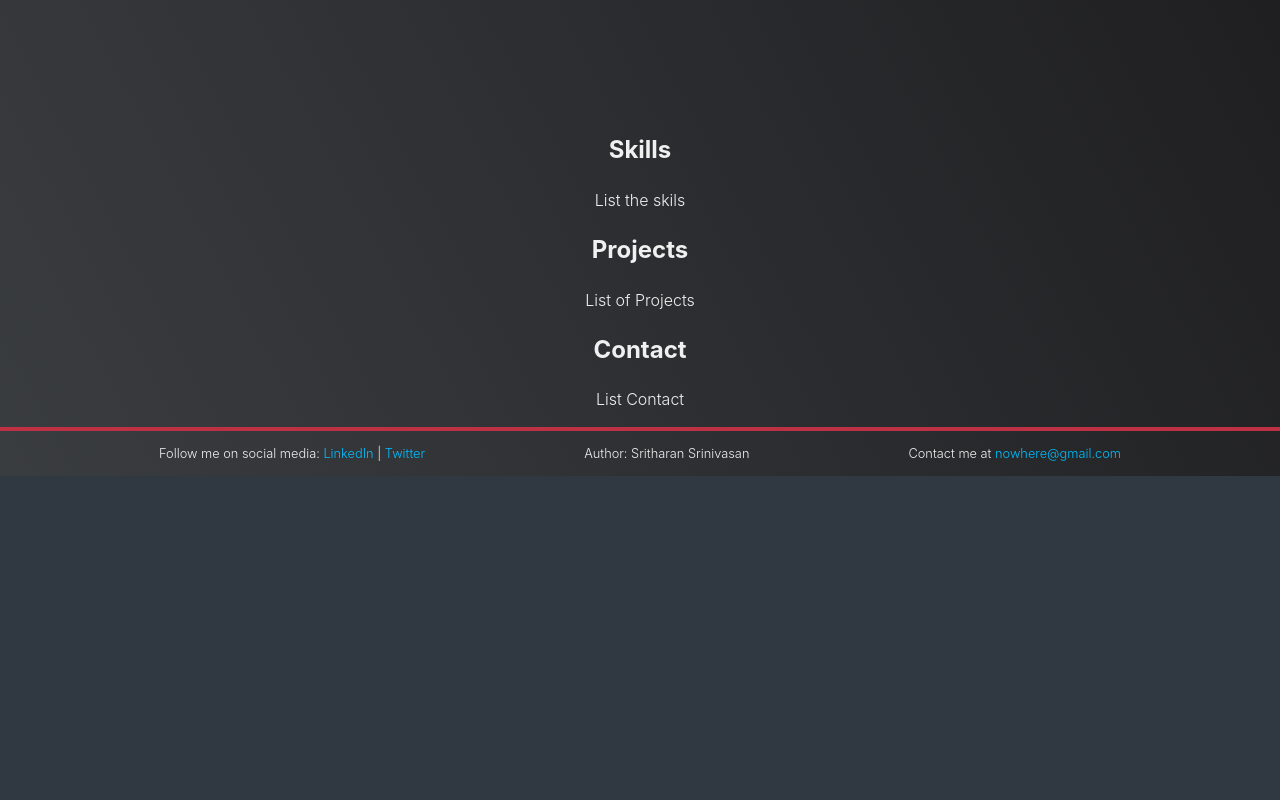
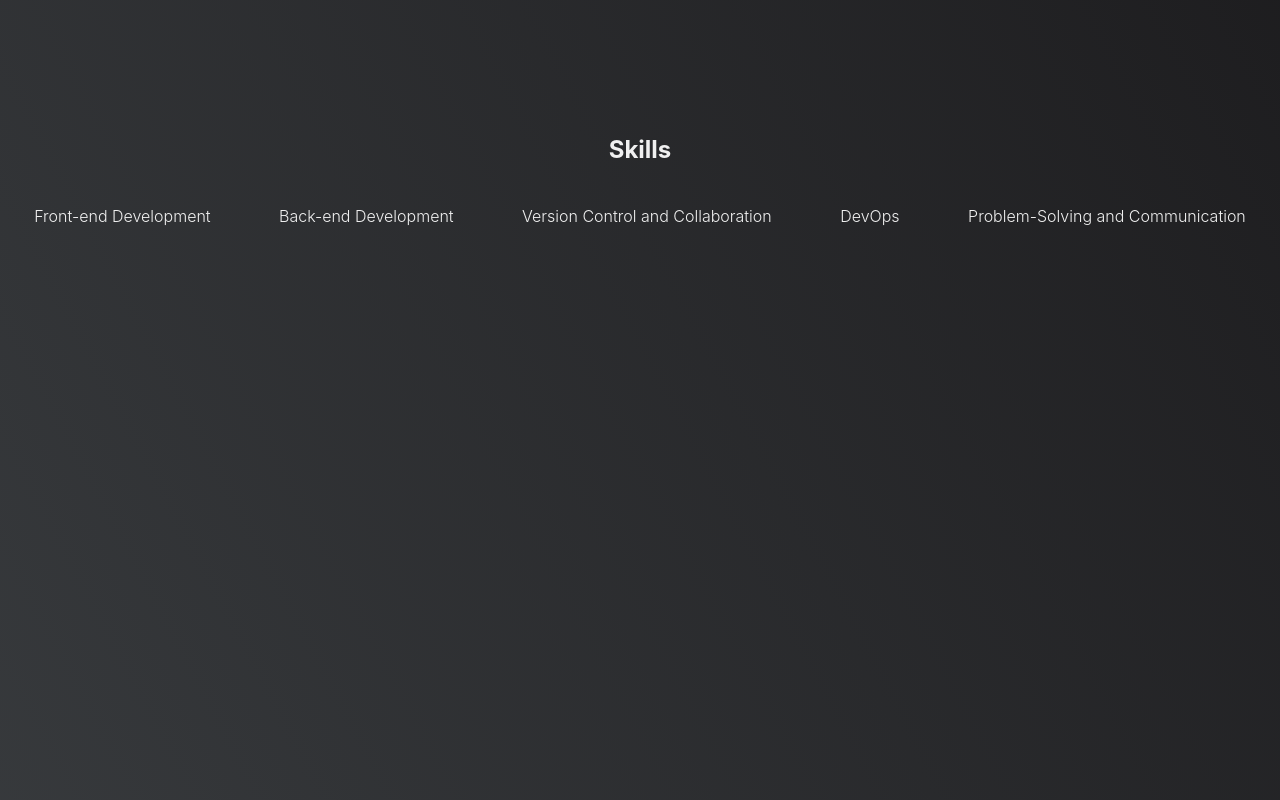
Before and after one commit to srisritharan/FSD-Project-3-Portfolio, a plain HTML site: page index.html in a window 1280 px wide. Shown: the part 760-1560 px from the top of the page. Before the commit the page ends 1236 px from the top, so only its background shows below. Drawn offline with Linux system fonts and the light colour scheme.

Commit message:
updated skills section and css for it

```diff
--- a/index.html
+++ b/index.html
@@ -29,8 +29,8 @@
                     <img src="./images/Sritharan-Picture.JPG" alt="Sritharan Picture" class="profile-img" id="image" />
                     </figcaption>
                 </figure>
+                    <article class="about-me-info">
                         <h1>Sritharan Srinivasan</h1>
-                <!-- <p><Strong>Full Stack Engineer</Strong></p> -->
                         <p>I am a seasoned full stack engineer with over 16 years of experience in the field. Throughout my
                             career, I have honed my skills in both front-end and back-end development, allowing me to seamlessly
                             navigate the entire software development life cycle.</p>
@@ -39,14 +39,30 @@
                             requirements. I thrive in dynamic and collaborative environments, leveraging my strong
                             problem-solving abilities to deliver innovative solutions that meet both user needs and business
                             objectives.</p>
-
+                      </article>
             </section>
             <!-- END About Me SECTION -->
 
             <!-- START Skills SECTION -->
-            <section id="skills" class="Skills">
+            <section id="skills" class="skills">
                 <h2>Skills</h2>
-                <p>List the skils</p>
+                <div class="skill-list">
+                <div>
+                    <P>Front-end Development</p>
+                </div>
+                <div>
+                    <p>Back-end Development</p>
+                </div>
+                <div>
+                    <p>Version Control and Collaboration</p>
+                </div>
+                <div>
+                    <p>DevOps</p>
+                </div>
+                <div>
+                    <p>Problem-Solving and Communication</p>
+                </div>
+            </div>
             </section>
             <!-- END Skills SECTION -->
 
--- a/styles.css
+++ b/styles.css
@@ -84,10 +84,21 @@ a {
   border-radius: 50%;
   border: 5px solid var(--main-white);
 }
+/* About Me style */
 .about-me{
   min-height: 100vh; /* 100% viewport */
 }
-
+/* Skills style */
+.skill-list{
+  min-height: 100vh; /* 100% viewport */
+  display: flex;
+  justify-content: space-between;
+  align-items:start;
+  flex-wrap: wrap;
+}
+.skill-list>* {
+  flex: 1 1 auto;
+}
 /* Footer  style */
 footer {
   font-weight: 300;
```
Lines whose indentation alone changed are shown as unchanged.
